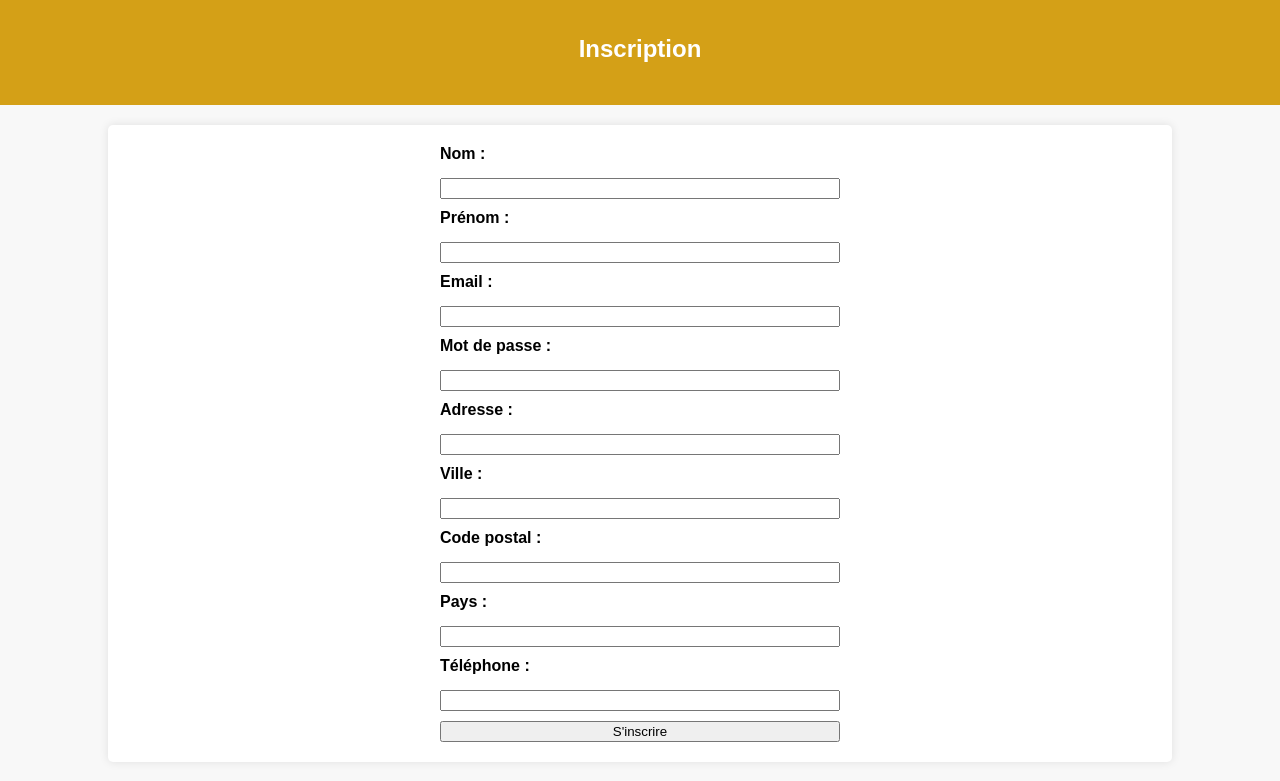
After one commit to EagleOfFire/Dev_web, a PHP site: page /inscription.php in a window 1280 px wide. The commit adds this page. Shown: the top 781 px of the page. Run offline with PHP 8.4, Linux system fonts and the light colour scheme.

Commit message:
add inscription page with database

```diff
--- a/header.php
+++ b/header.php
@@ -14,7 +14,7 @@
                 </li>
                 <li class="connexion">
                     <a href="index.php?page=connexion">
-                        <img src="/Photos/account.svg" alt="Connexion" class="icon-connexion">
+                        <img src="/images/account.svg" alt="Connexion" class="icon-connexion">
                     </a>
                 </li>
             </ul>
--- /dev/null
+++ b/inscription.php
@@ -0,0 +1,119 @@
+<?php
+$success = "";
+$error = "";
+
+// Connexion à la base de données
+$host = "127.0.0.1";
+$dbname = "user"; // Remplace par le nom de ta base
+$username_db = "root"; // Remplace par ton utilisateur MySQL
+$password_db = ""; // Remplace par ton mot de passe MySQL
+
+try {
+    $pdo = new PDO("mysql:host=$host;dbname=$dbname;charset=utf8", $username_db, $password_db);
+    $pdo->setAttribute(PDO::ATTR_ERRMODE, PDO::ERRMODE_EXCEPTION);
+} catch (PDOException $e) {
+    die("Erreur de connexion à la base de données: " . $e->getMessage());
+}
+
+// Vérifier si le formulaire est soumis
+if ($_SERVER["REQUEST_METHOD"] == "POST") {
+    $nom = htmlspecialchars(trim($_POST["nom"]));
+    $prenom = htmlspecialchars(trim($_POST["prenom"]));
+    $email = htmlspecialchars(trim($_POST["email"]));
+    $mot_de_passe = password_hash($_POST["mot_de_passe"], PASSWORD_DEFAULT); // Hachage du mot de passe
+    $adresse = htmlspecialchars(trim($_POST["adresse"]));
+    $ville = htmlspecialchars(trim($_POST["ville"]));
+    $code_postal = htmlspecialchars(trim($_POST["code_postal"]));
+    $pays = htmlspecialchars(trim($_POST["pays"]));
+    $telephone = htmlspecialchars(trim($_POST["telephone"]));
+
+    // Vérifier si l'email existe déjà
+    //$stmt = $pdo->prepare("SELECT * FROM client WHERE email = :email");
+    $stmt = $pdo->prepare("SELECT * FROM clients WHERE email = :email");
+
+    $stmt->execute(["email" => $email]);
+
+    if ($stmt->rowCount() > 0) {
+        $error = "Cet email est déjà utilisé.";
+    } else {
+        // Insérer les données dans la base
+        $stmt = $pdo->prepare("INSERT INTO clients (nom, prenom, email, mot_de_passe, adresse, ville, code_postal, pays, telephone, date_creation)
+                               VALUES (:nom, :prenom, :email, :mot_de_passe, :adresse, :ville, :code_postal, :pays, :telephone, NOW())");
+
+        $stmt->execute([
+            "nom" => $nom,
+            "prenom" => $prenom,
+            "email" => $email,
+            "mot_de_passe" => $mot_de_passe,
+            "adresse" => $adresse,
+            "ville" => $ville,
+            "code_postal" => $code_postal,
+            "pays" => $pays,
+            "telephone" => $telephone
+            // "date_creation" => "Lundi",
+            // "dernier_connexion" => "Lundi"
+        ]);
+
+        $success = "Inscription réussie ! Vous pouvez vous connecter.";
+    }
+}
+?>
+
+<!DOCTYPE html>
+<html lang="fr">
+<head>
+    <meta charset="UTF-8">
+    <meta name="viewport" content="width=device-width, initial-scale=1.0">
+    <title>Inscription</title>
+    <link rel="stylesheet" href="styles.css">
+</head>
+<body>
+
+    <header>
+        <h2>Inscription</h2>
+    </header>
+
+    <section>
+        <form action="inscription.php" method="POST">
+            <label for="nom">Nom :</label>
+            <input type="text" id="nom" name="nom" required>
+
+            <label for="prenom">Prénom :</label>
+            <input type="text" id="prenom" name="prenom" required>
+
+            <label for="email">Email :</label>
+            <input type="email" id="email" name="email" required>
+
+            <label for="mot_de_passe">Mot de passe :</label>
+            <input type="password" id="mot_de_passe" name="mot_de_passe" required>
+
+            <label for="adresse">Adresse :</label>
+            <input type="text" id="adresse" name="adresse">
+
+            <label for="ville">Ville :</label>
+            <input type="text" id="ville" name="ville">
+
+            <label for="code_postal">Code postal :</label>
+            <input type="text" id="code_postal" name="code_postal">
+
+            <label for="pays">Pays :</label>
+            <input type="text" id="pays" name="pays">
+
+            <label for="telephone">Téléphone :</label>
+            <input type="text" id="telephone" name="telephone">
+
+            <?php if ($error): ?>
+                <p style="color: red;"><?php echo $error; ?></p>
+            <?php endif; ?>
+
+            <?php if ($success): ?>
+                <p style="color: green;"><?php echo $success; ?></p>
+                <a href="connexion.php">Se connecter</a>
+            <?php endif; ?>
+
+            <button type="submit">S'inscrire</button>
+        </form>
+    </section>
+
+</body>
+</html>
```
Also changed, not shown: connexion.php (+31 -12 lines), user.php (deleted, +0 -53 lines).
